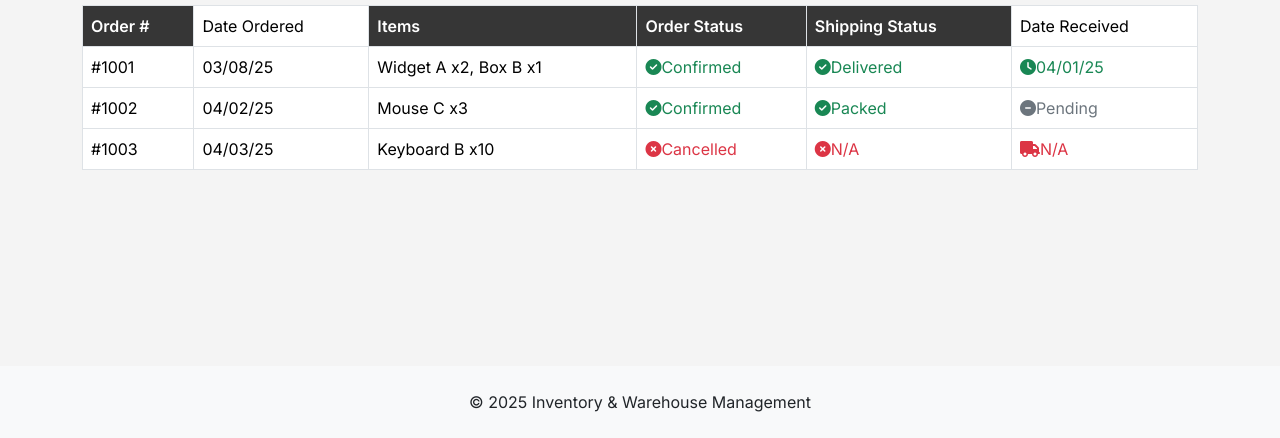
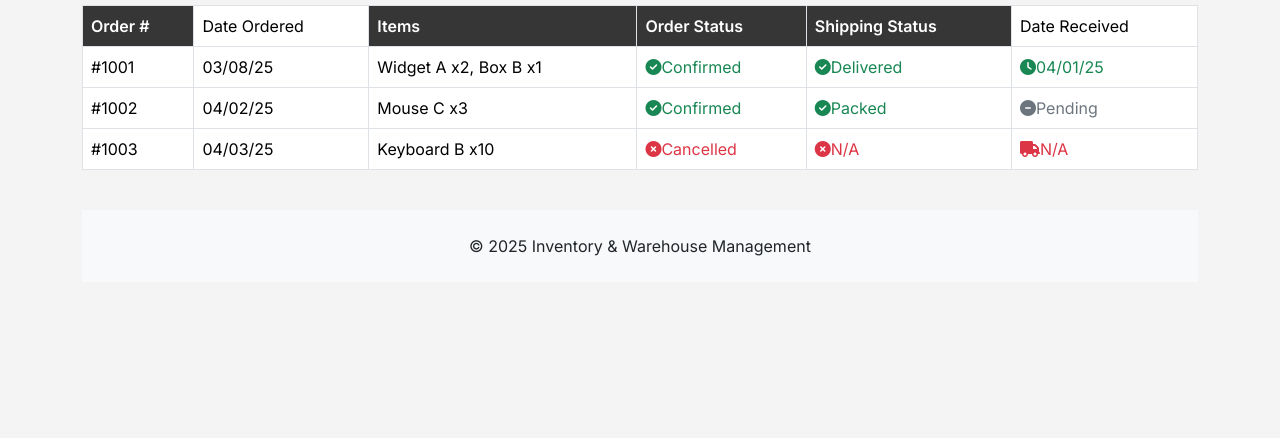
Before and after one commit to Scammur/ITECPROJECT, a PHP site: page /order-fulfillment.php in a window 1280 px wide. Shown: the part 362-800 px from the top of the page. Run offline with PHP 8.4, Linux system fonts and the light colour scheme; data comes from the database, SQL or seed files in the repository.

Commit message:
Update order-fulfillment.php

```diff
--- a/order-fulfillment.php
+++ b/order-fulfillment.php
@@ -30,15 +30,7 @@ include 'config/config.php';
             background: #f4f4f4;
             color: #000;
         }
-        footer {
-           position: fixed;
-           left: 0;
-           bottom: 0;
-           width: 100%;
-           background-color: red;
-           color: white;
-           text-align: center;
-        }
+
         .navbar {
             background: #000 !important;
         }
```
